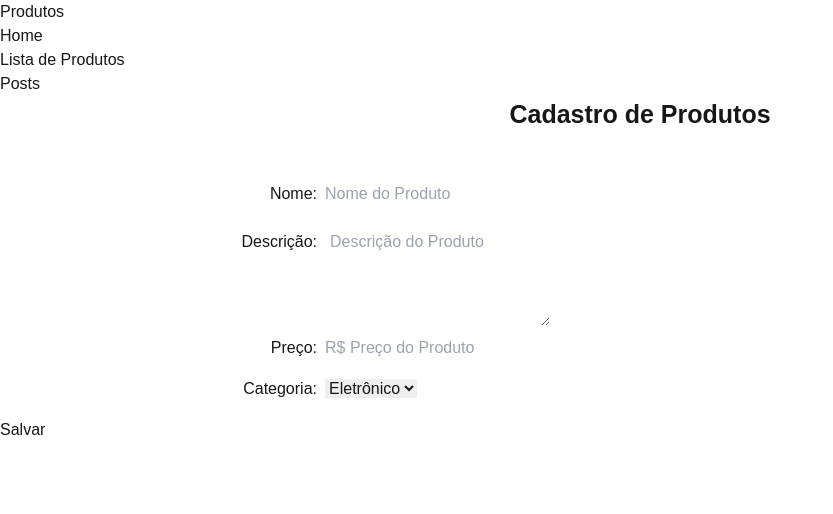
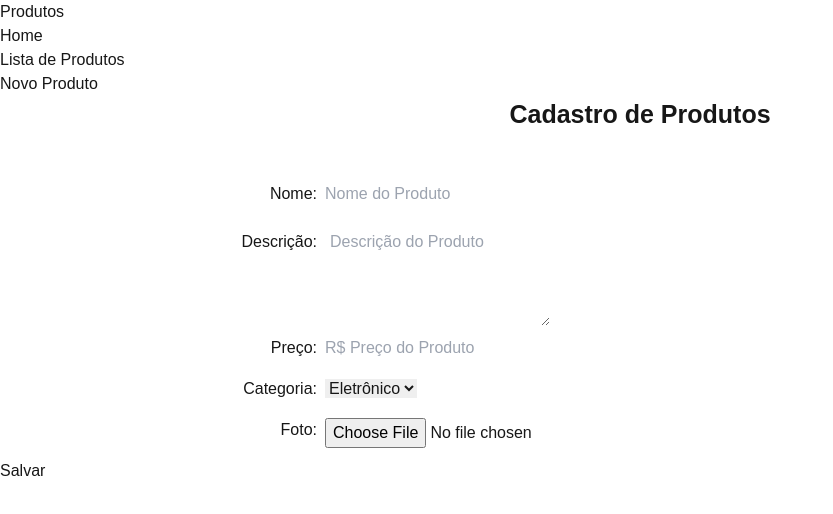
Before and after one commit to ViniKarnopp/produto_page, a Next.js app in the folder frontend/productpage/: page /cadastraproduto in a window 1280 px wide. Shown: the top 514 px of the page, without its empty margins (0-833 px from the left). Built offline with nearby package versions, Linux system fonts and the light colour scheme.

Commit message:
Frontend criando EndPoint de AddProduct

```diff
--- a/frontend/productpage/src/app/cadastraproduto/page.tsx
+++ b/frontend/productpage/src/app/cadastraproduto/page.tsx
@@ -1,11 +1,23 @@
-export default function CadastraProduto() {
+export default async function CadastraProduto() {
+
+  async function Salvar(DadosForm : FormData){
+    "use server";
+    //Atribuindo valores do input a váriaveis
+    const Nome = DadosForm.get("NomeProduto") as string;
+    console.log(Nome);
+    const Descricao = DadosForm.get("DescricaoProduto") as string;
+    console.log(Descricao);
+    const Foto = DadosForm.get("FotoProduto") as File;
+    console.log(Foto);
+  }
+
   return (
     <div>
       <h1 className="h1">Cadastro de Produtos</h1>
       <br />
       <br />
       <div className="flex justify-center">
-        <form className="flex-col text-left">
+        <form className="flex-col text-left" action={Salvar}>
           <div className="row">
             <div className="column-3 column label">
               <label htmlFor="NomeProduto">Nome: </label>
@@ -70,6 +82,14 @@ export default function CadastraProduto() {
               </div>
             </div>
             <div className="row">
+              <div className="column-3 column label">
+                <label>Foto: </label>
+              </div>
+              <div className="column-9 column input">
+                <input type="file" name="FotoProduto" id="FotoProduto"/>
+              </div>
+            </div>
+            <div className="row">
               <button
                 className="bg-zinc-900 text-white p-1 rounded-md"
                 type="submit"
--- a/frontend/productpage/src/app/layout.tsx
+++ b/frontend/productpage/src/app/layout.tsx
@@ -7,7 +7,7 @@ export default function RootLayout({
   children: React.ReactNode;
 }>) {
   return (
-    <html lang="en">
+    <html lang="pt-br">
       <body
         className={`antialiased`}
       >
--- a/frontend/productpage/src/components/header/index.tsx
+++ b/frontend/productpage/src/components/header/index.tsx
@@ -19,8 +19,8 @@ export function Header() {
                         </Link>
                     </li>
                     <li>
-                        <Link href='/posts'>
-                             Posts
+                        <Link href='/cadastraproduto'>
+                             Novo Produto
                         </Link>
                     </li>
                 </ul>
```
Also changed, not shown: frontend/productpage/src/EndPoints/AddProduct.tsx (added).
